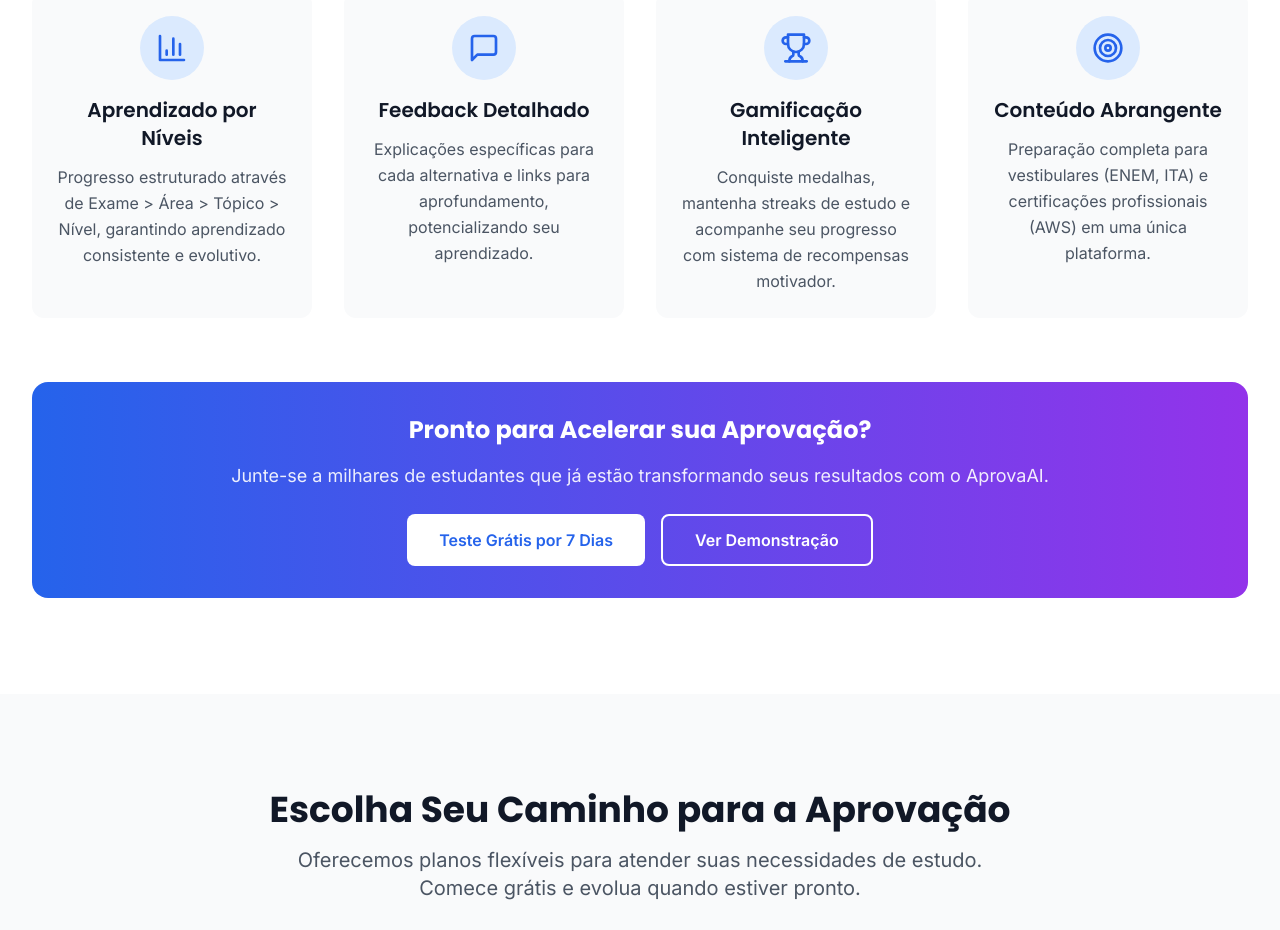
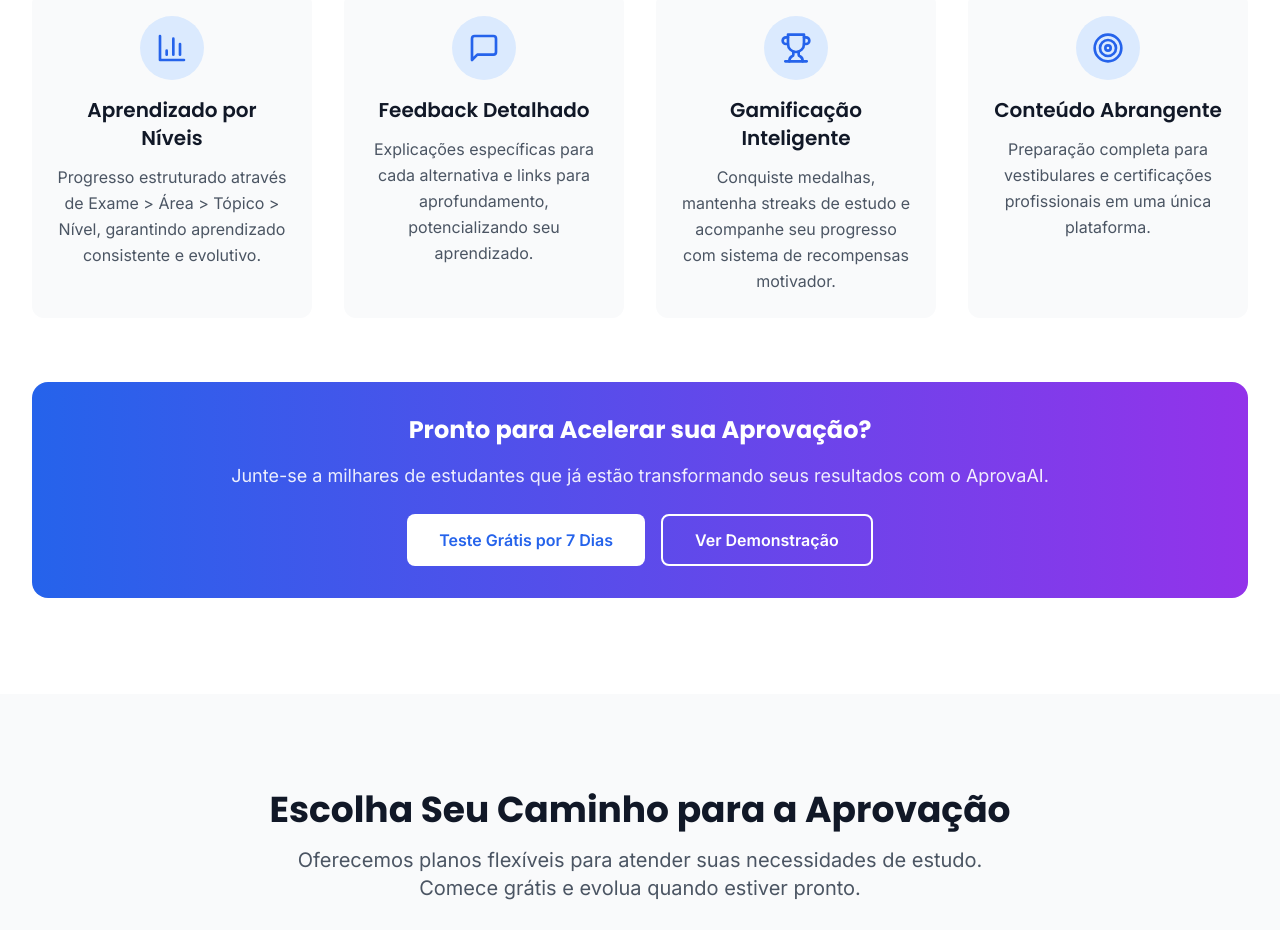
Before and after one commit to Raullize/AprovaAI, a Next.js app: page / in a window 1280 px wide. Shown: the part 1080-2010 px from the top of the page. Built offline with nearby package versions, Linux system fonts and the light colour scheme.

Commit message:
fix: atualiza descrição da funcionalidade de preparação para vestibulares e certificações profissionais

```diff
--- a/src/components/sections/Features.tsx
+++ b/src/components/sections/Features.tsx
@@ -24,7 +24,7 @@ const features: Feature[] = [
   {
     id: '4',
     title: 'Conteúdo Abrangente',
-    description: 'Preparação completa para vestibulares (ENEM, ITA) e certificações profissionais (AWS) em uma única plataforma.',
+    description: 'Preparação completa para vestibulares e certificações profissionais em uma única plataforma.',
     icon: 'Target'
   }
 ];
```
